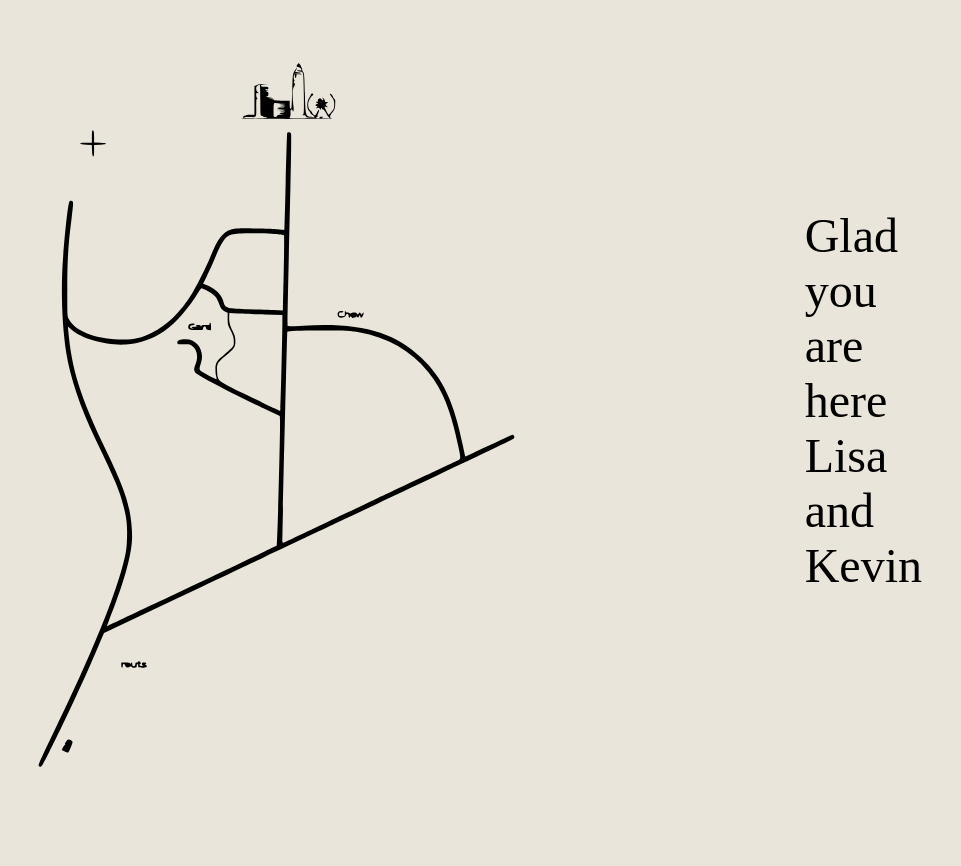
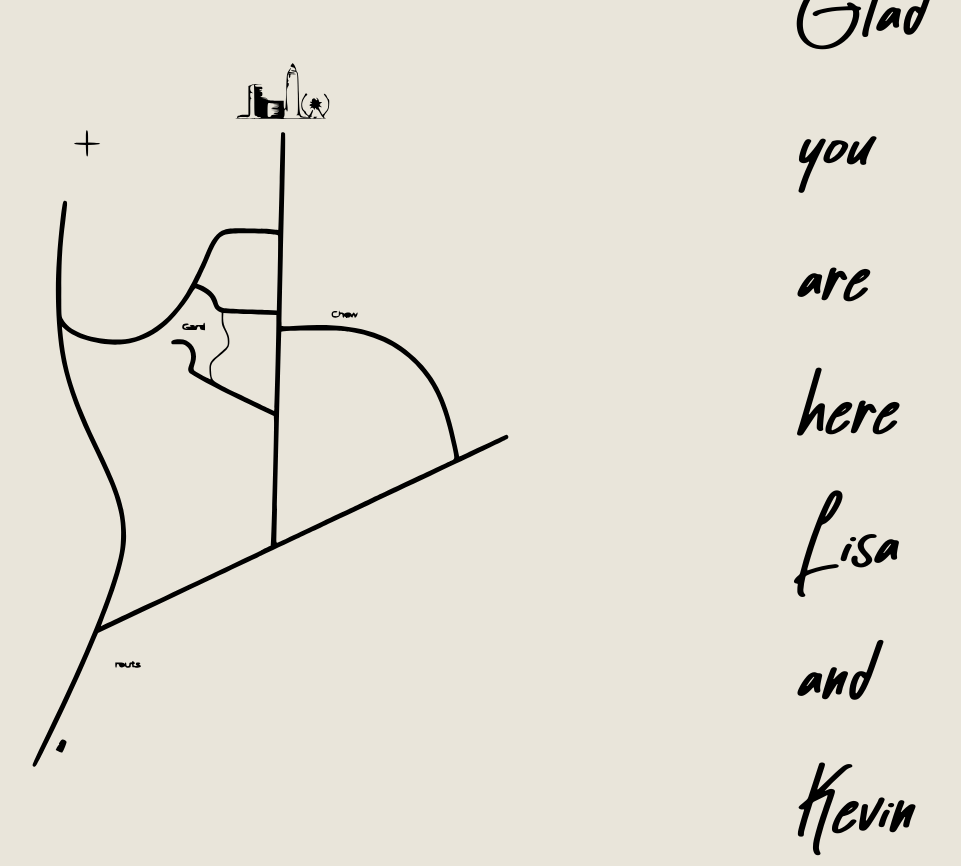
Before and after one commit to dnyiskn/s127, a plain HTML site: page index.html in a window 1280 px wide. Shown: the whole page, without its empty margins (248-1209 px from the left). Before the commit the page ends 800 px from the top, so only its background shows below. Drawn offline with Linux system fonts and the light colour scheme.

Commit message:
Added font

```diff
--- a/style.css
+++ b/style.css
@@ -19,7 +19,11 @@ p {
   align-items: center;
 }
   .text {
-    font-size: 3rem;
-    font-family: serif;
+    font-size: 4rem;
+    font-family: HeyBrothers;
     align-self: center;
   }
+  @font-face {
+    font-family: HeyBrothers;
+    src: url(Hey\ Brothers.ttf);
+  }
```
Also changed, not shown: Hey Brothers.ttf (added).
